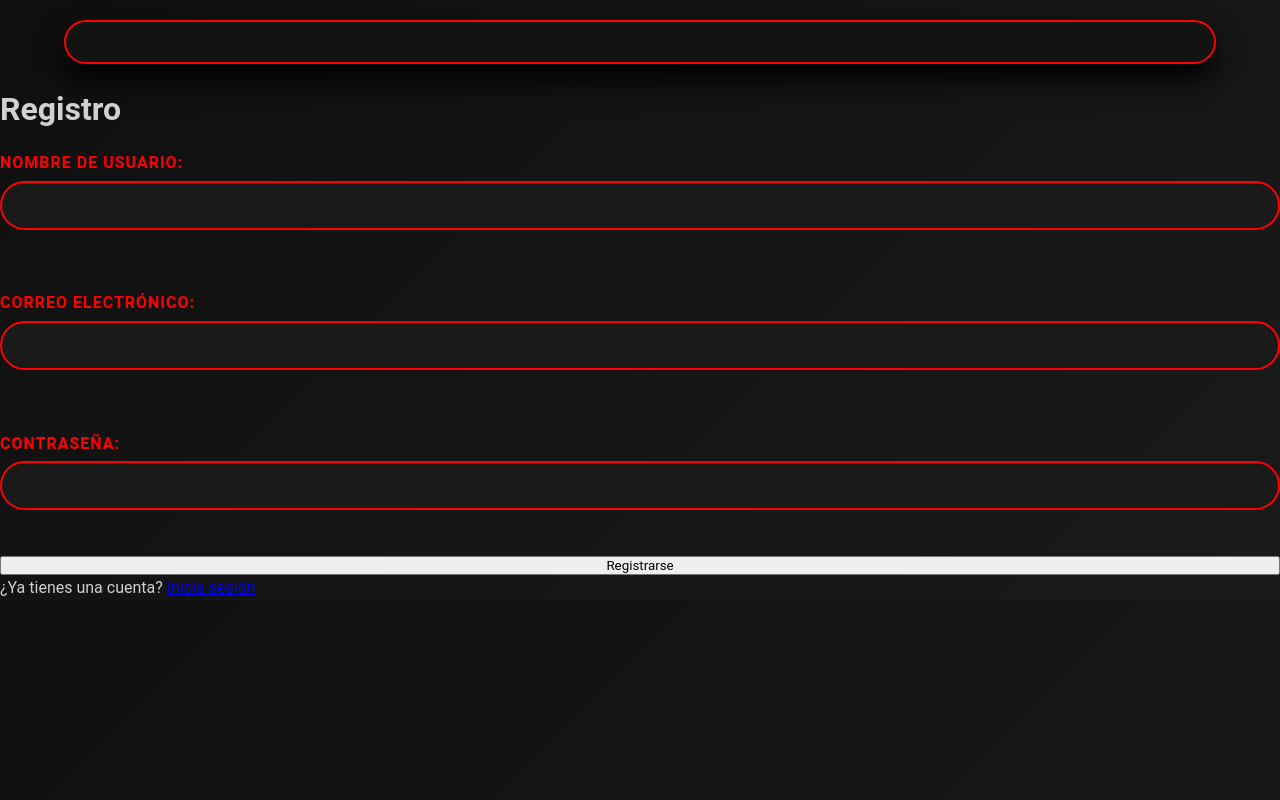
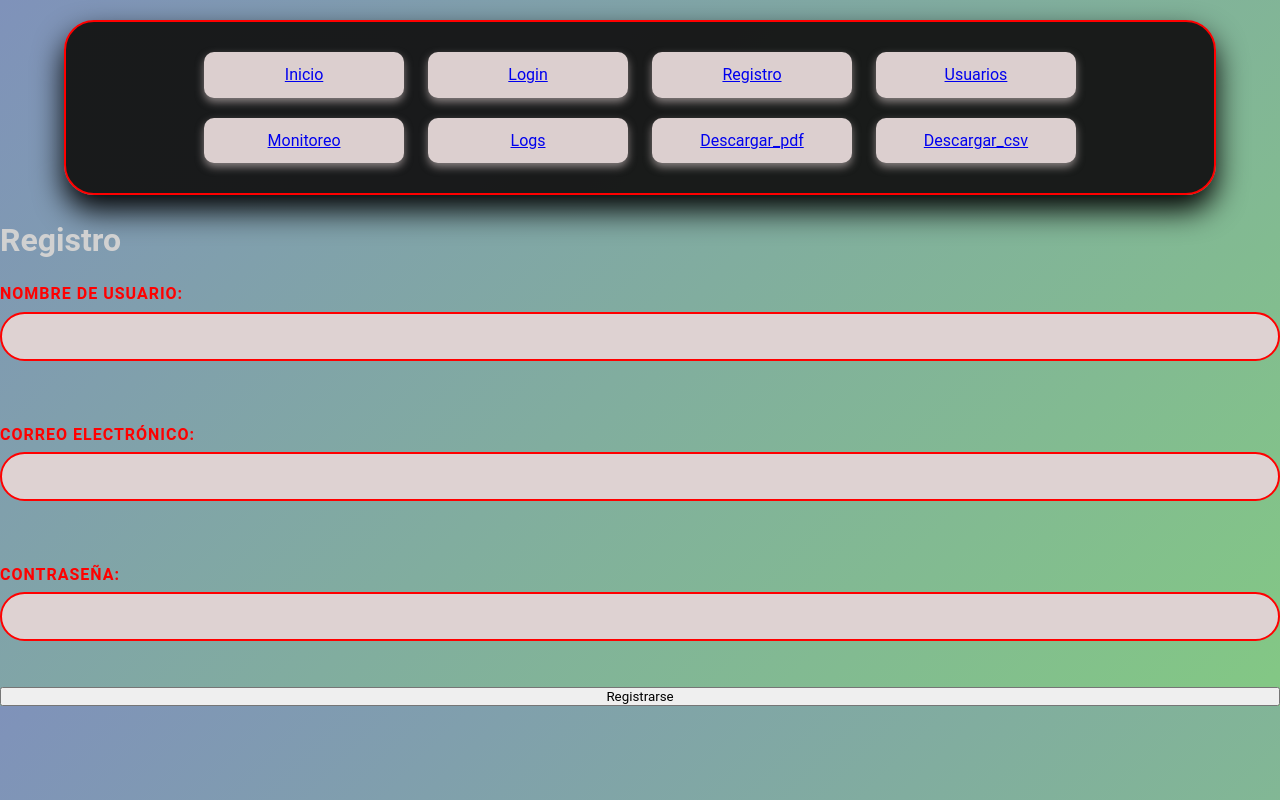
Before and after one commit to JosiasmDev/migithub, a Flask app: page /registro in a window 1280 px wide. Run offline with Flask 3, Linux system fonts and the light colour scheme.

Commit message:
10.02 funciona todo bien 14.35

```diff
--- a/AplicaciónWebparalaGestiónAdministrativayOptimizacióndeRecursosdeSistemas/app/static/css/estilos_gestion_sistemas.css
+++ b/AplicaciónWebparalaGestiónAdministrativayOptimizacióndeRecursosdeSistemas/app/static/css/estilos_gestion_sistemas.css
@@ -22,6 +22,25 @@ body {
   border-radius: 30px;
   box-shadow: 0 10px 20px rgba(0, 0, 0, 0.8);
   border: 1px solid #555;
+  text-align: center; /* Centra el contenido */
+}
+
+/* Contenedores pequeños para cada URL */
+.url-container {
+  display: inline-block;
+  width: 100%;
+  max-width: 200px;
+  margin: 10px;
+  padding: 10px;
+  background-color: #dccfcf;
+  border-radius: 10px;
+  box-shadow: 0 4px 8px rgba(211, 199, 199, 0.6);
+  transition: transform 0.3s ease;
+}
+
+/* Cambiar estilo en hover */
+.url-container:hover {
+  transform: scale(1.05);
 }
 
 /* Encabezado */
@@ -186,7 +205,7 @@ footer {
 
 /* Estilo adicional para la interfaz con fondo oscuro */
 body {
-  background: linear-gradient(135deg, #0f0f0f, #1a1a1a);
+  background: linear-gradient(135deg, #7f92ba, #83c884);
   color: #d1d1d1;
 }
 
@@ -289,7 +308,7 @@ form input, form select, form textarea {
   border: 2px solid #ff0000;
   border-radius: 30px;
   margin-bottom: 20px;
-  background: #1a1a1a;
+  background: #ded2d2;
   color: #d1d1d1;
   transition: all 0.2s ease;
 }
@@ -313,13 +332,13 @@ form input:focus, form select:focus, form textarea:focus {
   font-weight: bold;
   text-transform: uppercase;
   transition: transform 0.2s ease, background 0.2s ease;
-  box-shadow: 0 8px 20px rgba(0, 0, 0, 1);
+  box-shadow: 0 8px 20px rgb(210, 196, 196);
 }
 
 .button:hover {
   transform: scale(1.1);
   background: #ff0000;
-  color: #000;
+  color: #a49393;
 }
 
 /* Alertas */
@@ -369,10 +388,18 @@ footer {
 }
 
 
+/* Ajustes responsivos */
 @media (max-width: 768px) {
-  nav {
-    flex-direction: column;
+  .url-container {
+    width: 80%; /* Más grande en pantallas pequeñas */
   }
+}
+
+@media (max-width: 480px) {
+  .url-container {
+    width: 100%; /* Ocupa el 100% en pantallas muy pequeñas */
+  }
+}
 
   nav a {
     margin: 10px 0;
--- a/AplicaciónWebparalaGestiónAdministrativayOptimizacióndeRecursosdeSistemas/app/templates/base.html
+++ b/AplicaciónWebparalaGestiónAdministrativayOptimizacióndeRecursosdeSistemas/app/templates/base.html
@@ -6,9 +6,38 @@
     <title>Gestión de Sistemas</title>
     <link rel="stylesheet" href="{{ url_for('static', filename='css/estilos_gestion_sistemas.css') }}">
 
+
 </head>
 <body>
-    <div class="container"></div>
+    <div class="container">
+        <div class="url-container">
+            <a href="{{ url_for('main.index') }}">Inicio</a>
+        </div>
+        <div class="url-container">
+            <a href="{{ url_for('main.login') }}">Login</a>
+        </div>
+        <div class="url-container">
+            <a href="{{ url_for('main.registro') }}">Registro</a>
+        </div>
+        <div class="url-container">
+            <a href="{{ url_for('main.listar_usuarios') }}">Usuarios</a>
+        </div>
+        <div class="url-container">
+            <a href="{{ url_for('main.monitoreo') }}">Monitoreo</a>
+        </div>
+        <div class="url-container">
+            <a href="/logs">Logs</a>
+        </div>
+        <div class="url-container">
+            <a href="/descargar_pdf">Descargar_pdf</a>
+        </div>
+        <div class="url-container">
+            <a href="/descargar_csv">Descargar_csv</a>
+        </div>
+    </div>
         {% block content %}{% endblock %}
+
+
+
 </body>
 </html>
--- a/AplicaciónWebparalaGestiónAdministrativayOptimizacióndeRecursosdeSistemas/app/templates/index.html
+++ b/AplicaciónWebparalaGestiónAdministrativayOptimizacióndeRecursosdeSistemas/app/templates/index.html
@@ -2,6 +2,4 @@
 {% block content %}
 <h1>¡Bienvenido {{ username }}!</h1>
 <p>Has iniciado sesión correctamente.</p>
-<a href="{{ url_for('main.listar_usuarios') }}">Volver a la Lista de Usuarios</a>
-<a href="{{ url_for('main.monitoreo') }}">Monitoreo recursos consumidos</a>
 {% endblock %}
--- a/AplicaciónWebparalaGestiónAdministrativayOptimizacióndeRecursosdeSistemas/app/templates/login.html
+++ b/AplicaciónWebparalaGestiónAdministrativayOptimizacióndeRecursosdeSistemas/app/templates/login.html
@@ -11,5 +11,4 @@
     <button type="submit">Iniciar sesión</button>
 </form>
 
-<p>¿No tienes una cuenta? <a href="{{ url_for('main.registro') }}">Regístrate</a></p>
 {% endblock %}
--- a/AplicaciónWebparalaGestiónAdministrativayOptimizacióndeRecursosdeSistemas/app/templates/monitoreo.html
+++ b/AplicaciónWebparalaGestiónAdministrativayOptimizacióndeRecursosdeSistemas/app/templates/monitoreo.html
@@ -31,5 +31,4 @@
     <li>No hay alertas en este momento.</li>
     {% endfor %}
 </ul>
-<a href="{{ url_for('main.index') }}">Volver al Inicio</a>
 {% endblock %}
--- a/AplicaciónWebparalaGestiónAdministrativayOptimizacióndeRecursosdeSistemas/app/templates/registro.html
+++ b/AplicaciónWebparalaGestiónAdministrativayOptimizacióndeRecursosdeSistemas/app/templates/registro.html
@@ -13,5 +13,4 @@
     <br>
     <button type="submit">Registrarse</button>
 </form>
-<p>¿Ya tienes una cuenta? <a href="{{ url_for('main.index') }}">Inicia sesión</a></p>
 {% endblock %}
--- a/AplicaciónWebparalaGestiónAdministrativayOptimizacióndeRecursosdeSistemas/app/templates/usuarios.html
+++ b/AplicaciónWebparalaGestiónAdministrativayOptimizacióndeRecursosdeSistemas/app/templates/usuarios.html
@@ -26,5 +26,4 @@
         {% endfor %}
     </tbody>
 </table>
-<a href="{{ url_for('main.index') }}">Volver al Inicio</a>
 {% endblock %}
```
Also changed, not shown: 2 other files.
